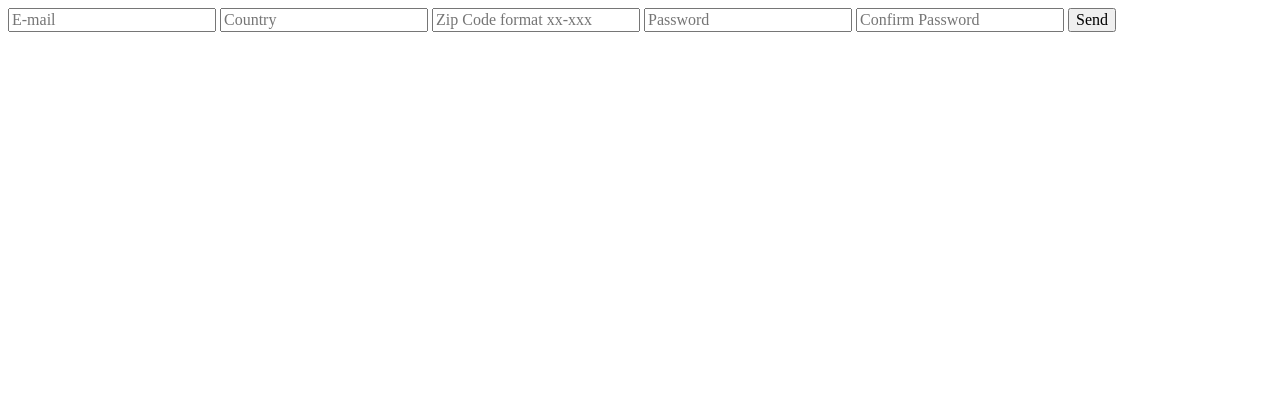
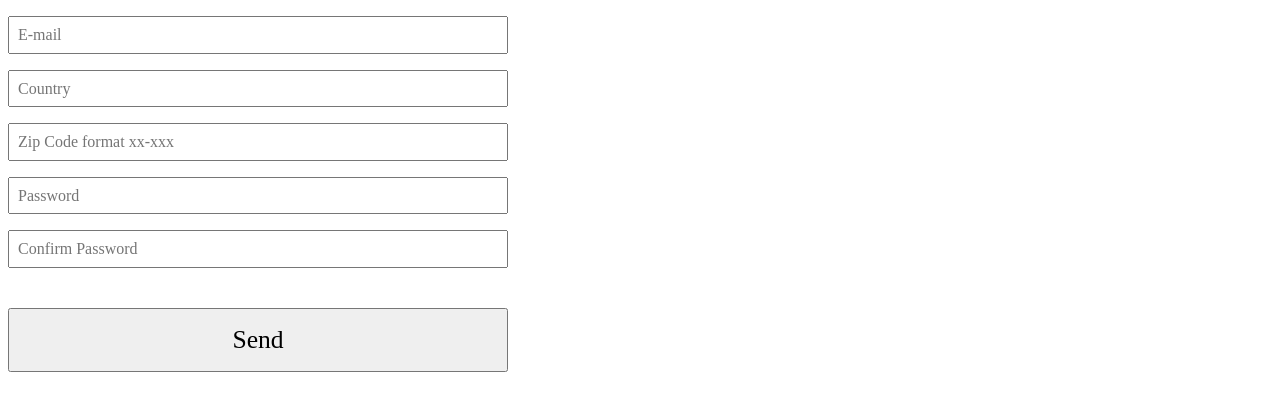
Before and after one commit to alex2323official/js_form_validator, a website built with Vite: page index.html in a window 1280 px wide. Built offline with nearby package versions, Linux system fonts and the light colour scheme.

Commit message:
Basic css added

```diff
--- a/index.html
+++ b/index.html
@@ -8,7 +8,13 @@
   </head>
   <body>
     <form action="#" novalidate>
-      <input type="email" name="email" id="email" placeholder="E-mail" />
+      <input
+        type="email"
+        name="email"
+        id="email"
+        placeholder="E-mail"
+        required
+      />
       <input type="text" name="country" id="country" placeholder="Country" />
       <input
         type="text"
@@ -29,8 +35,9 @@
         placeholder="Confirm Password"
       />
       <span id="errorDisplay"></span>
-      <button type="button">Send</button>
     </form>
+
+    <button type="button">Send</button>
     <script type="module" src="/main.js"></script>
   </body>
 </html>
--- a/main.js
+++ b/main.js
@@ -11,7 +11,9 @@ class FormValidator {
 
   controllerUserFormInput() {
     this.#form.addEventListener("input", (event) => {
-      console.log(event);
+      if (this.#emailInput.validity.valueMissing) {
+        this.#errorDisplaySpan.textContent = `You need provide proper e-mail. Field can't be empty.`;
+      }
     });
   }
 }
--- a/style.css
+++ b/style.css
@@ -90,3 +90,26 @@ textarea:not([rows]) {
 }
 
 /* CSS STARTS HERE @@@@@@ */
+form {
+  display: flex;
+  flex-direction: column;
+}
+
+form input {
+  width: 500px;
+  padding: 0.5rem;
+  margin: 0.5rem 0;
+}
+
+button {
+  width: 500px;
+  margin-top: 2rem;
+  font-size: 1.6rem;
+  padding: 1rem;
+}
+
+#errorDisplay {
+  width: 500px;
+  font-size: 1.4rem;
+  color: red;
+}
```
